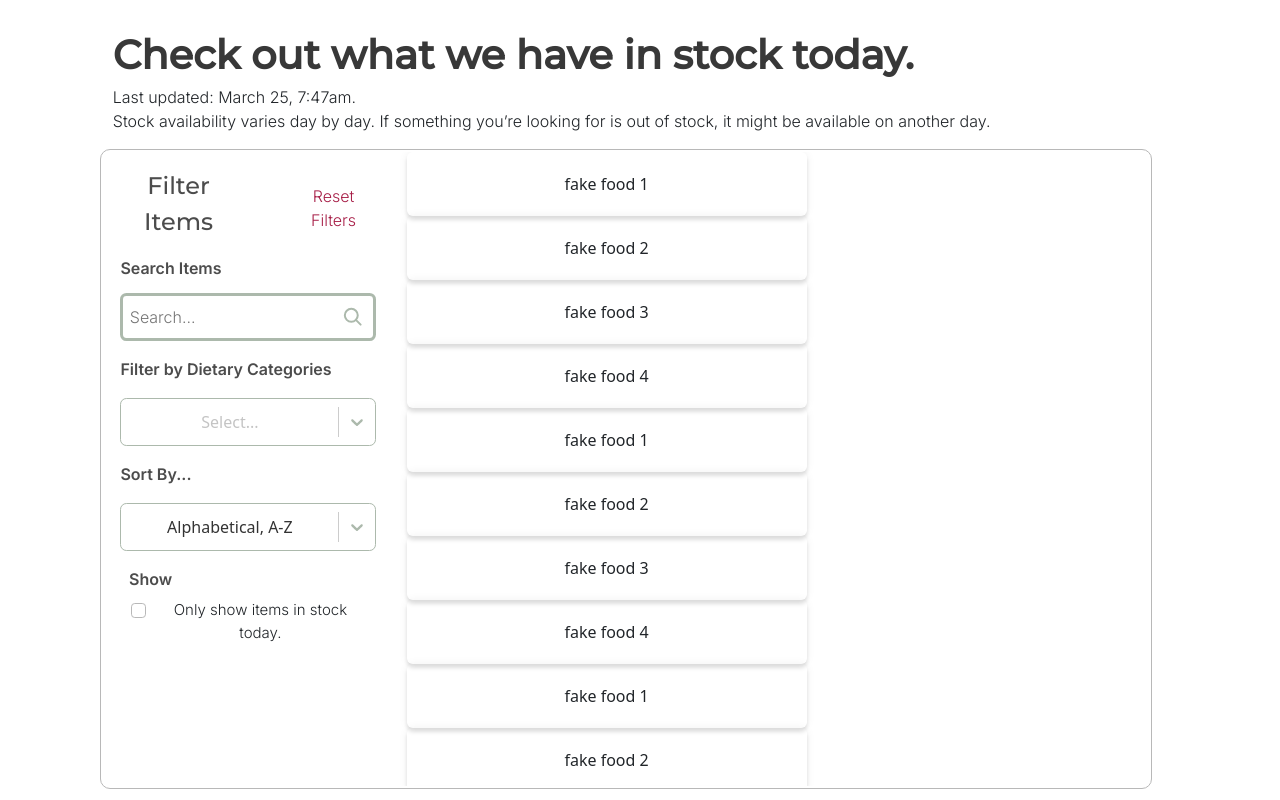
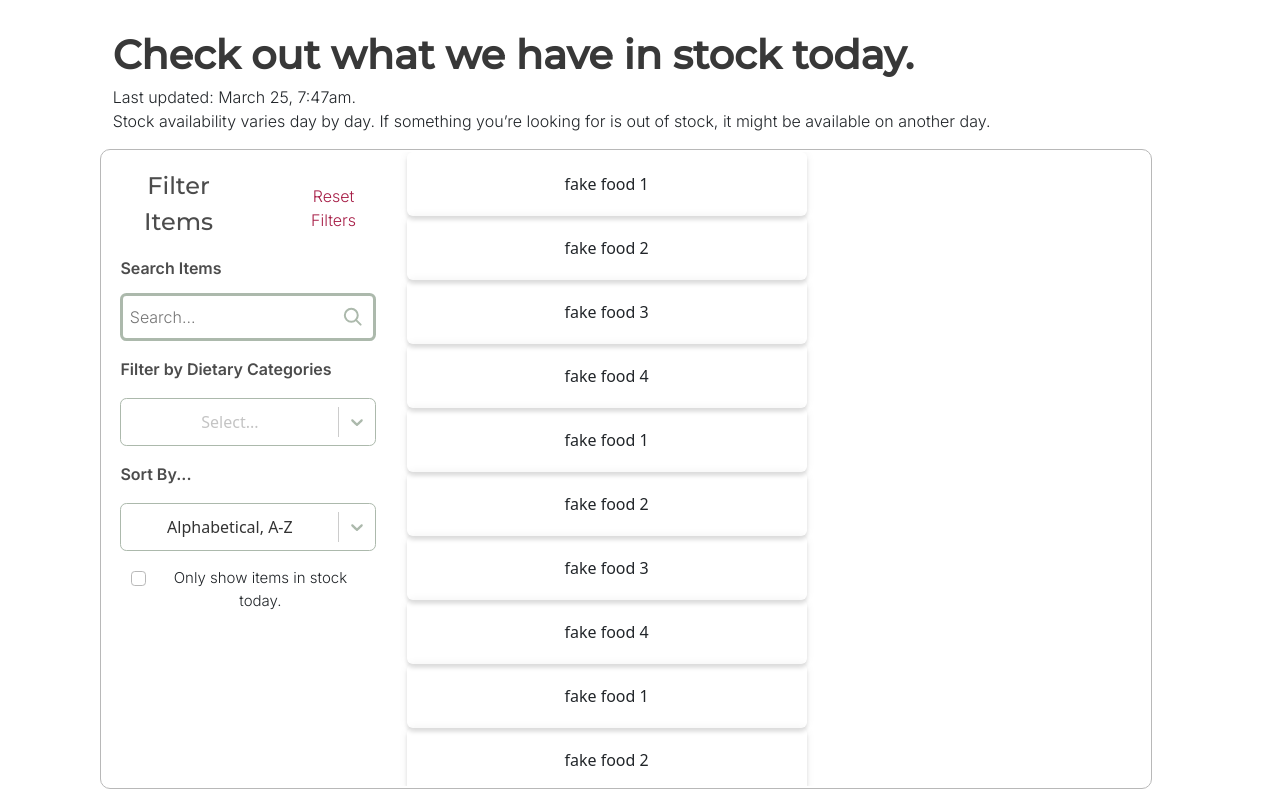
Before and after one commit to codebase-berkeley/berkeley-food-pantry, a React (Create React App) app in the folder client/: page / in a window 1280 px wide. Built offline with nearby package versions, Linux system fonts and the light colour scheme.

Commit message:
removed show text

```diff
--- a/client/src/stock_listing_user.js
+++ b/client/src/stock_listing_user.js
@@ -122,7 +122,6 @@ function StockListingUser() {
                             </div>
 
                             <div className="showFilter">
-                                <div className="showText"> Show </div>
                                 <div className="form-check">
                                     <label class="form-check-label" for="exampleRadios1">
                                         <input class="form-check-input" type="checkbox" name="exampleRadios" id="exampleRadios1" value="option1" unchecked></input>
```
